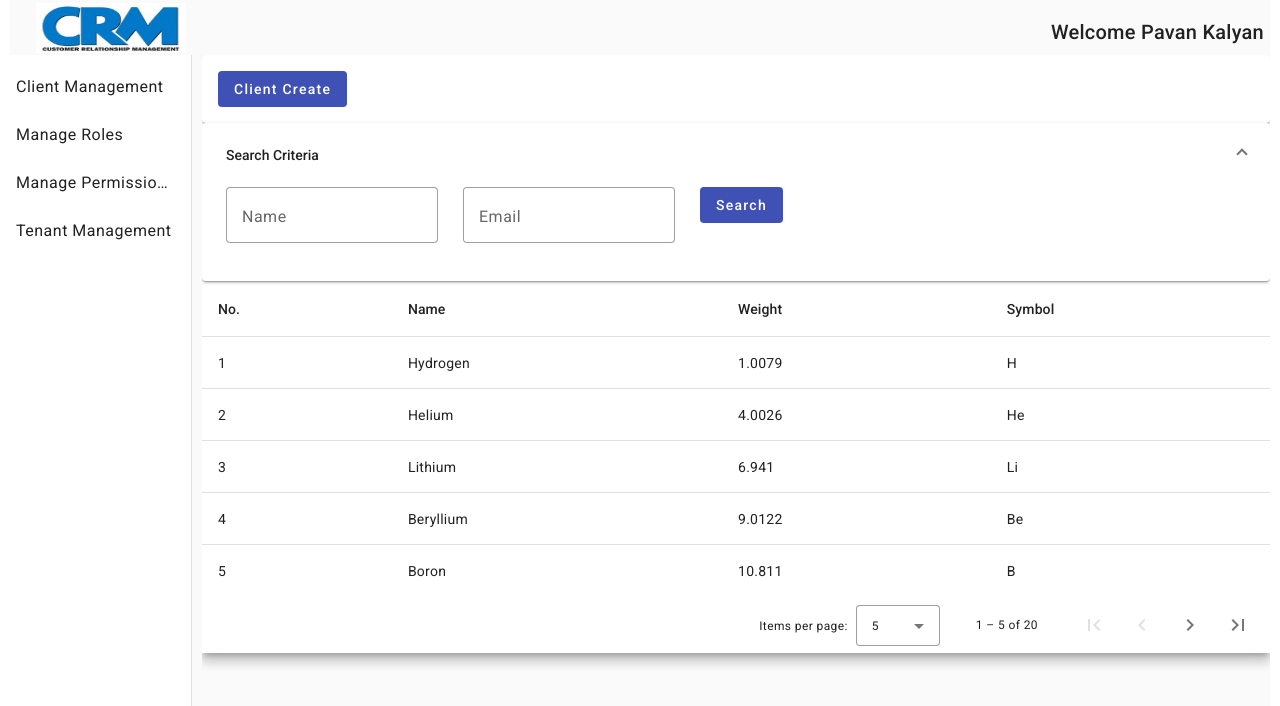
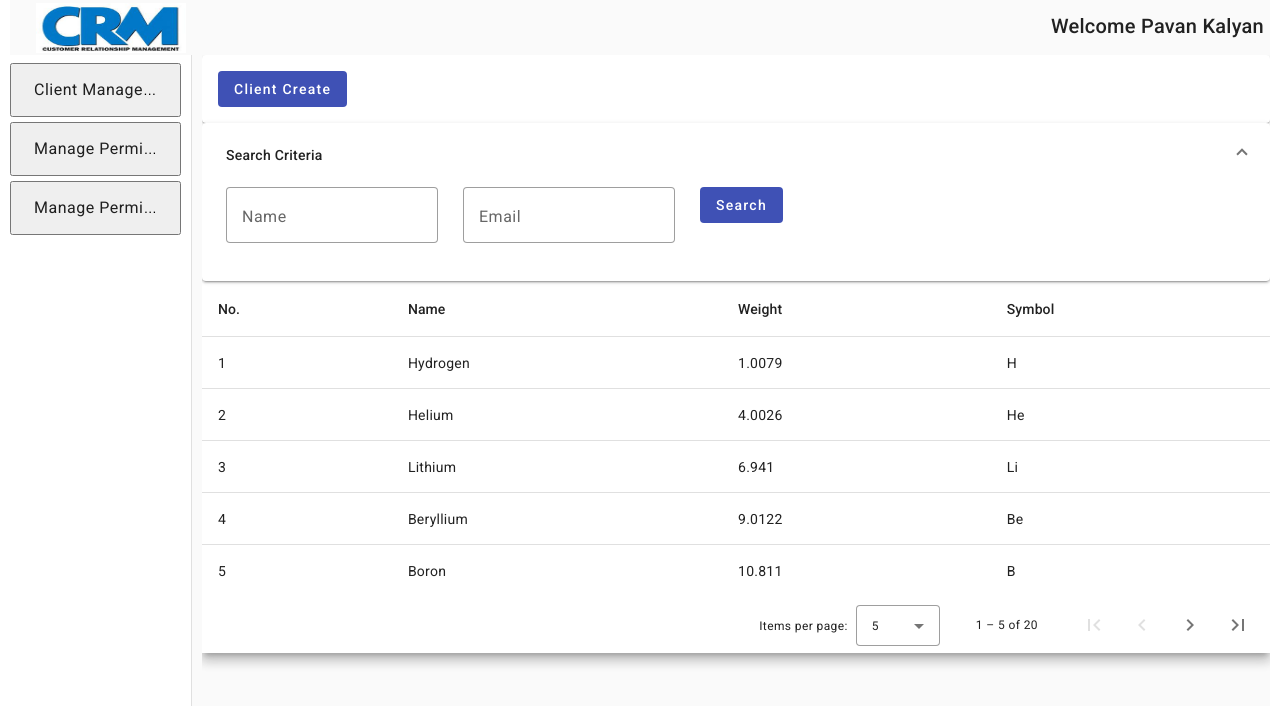
Before and after one commit to Pavankalyan477/crm, an Angular app in the folder crm-web/: page /dashboard/clients in a window 1280 px wide. Shown: the top 706 px of the page. Built offline with nearby package versions, Linux system fonts and the light colour scheme.

Commit message:
add for side menu

```diff
--- a/crm-web/angular.json
+++ b/crm-web/angular.json
@@ -93,5 +93,8 @@
         }
       }
     }
+  },
+  "cli": {
+    "analytics": false
   }
 }
--- a/crm-web/src/app/app.config.ts
+++ b/crm-web/src/app/app.config.ts
@@ -5,5 +5,5 @@ import { routes } from './app.routes';
 import { provideAnimationsAsync } from '@angular/platform-browser/animations/async';
 
 export const appConfig: ApplicationConfig = {
-  providers: [provideRouter(routes), provideAnimationsAsync()]
+  providers: [provideRouter(routes), provideAnimationsAsync(), provideAnimationsAsync()]
 };
--- a/crm-web/src/app/dashboard/dashboard.component.css
+++ b/crm-web/src/app/dashboard/dashboard.component.css
@@ -10,12 +10,27 @@
   top: 55px;
   left: 0;
   width: 15%;
+  padding: 0 10px;
 }
 
 .side-nav-content {
     top: 55px;
     width: 100%;
 }
-.anchor {
+.anchor:hover {
     cursor: pointer;
 }
+
+.w-100 {
+  width: 100%;
+}
+
+.mat-list {
+  display: flex;
+  flex-direction: column;
+  gap: 5px;
+}
+
+.list-item {
+  cursor: pointer !important;
+}
--- a/crm-web/src/app/dashboard/dashboard.component.html
+++ b/crm-web/src/app/dashboard/dashboard.component.html
@@ -1,11 +1,15 @@
 <div class="full-height">
     <mat-sidenav-container class="side-nav-contianer full-height">
-        <mat-sidenav opened mode="side" class="side-nav" >
-            <mat-list role="list">
-                <div class="anchor"><a routerLink="clients" routerLinkActive="active-link" ><mat-list-item role="listitem">Client Management</mat-list-item></a></div>
-                <div class="anchor"><a routerLink="roles" routerLinkActive="active-link"><mat-list-item role="listitem">Manage Roles</mat-list-item></a></div>
-                <div class="anchor"><a routerLink="permissions" routerLinkActive="active-link"><mat-list-item role="listitem">Manage Permissions</mat-list-item></a></div>
-                <div class="anchor"><a routerLink="tenants" routerLinkActive="active-link"><mat-list-item role="listitem">Tenant Management</mat-list-item></a></div>
+        <mat-sidenav opened mode="side" class="side-nav">
+            <mat-list role="list" class="mat-list">
+                <button class="w-100" class="list-item" routerLink="roles" routerLinkActive="active-link" mat-stroked-button><mat-list-item
+                        role="listitem" class="list-item">Client
+                        Management</mat-list-item></button>
+                <button class="w-100" class="list-item" mat-stroked-button color="primary"><mat-list-item role="listitem" class="list-item">Manage
+                        Permissions</mat-list-item></button>
+                <button class="w-100" class="list-item" mat-stroked-button color="accent"><mat-list-item role="listitem" class="list-item">Manage
+                        Permissions</mat-list-item></button>
+
             </mat-list>
         </mat-sidenav>
         <mat-sidenav-content fxFlex="100%" class="side-nav-content">
--- a/crm-web/src/index.html
+++ b/crm-web/src/index.html
@@ -9,7 +9,7 @@
   <link href="https://fonts.googleapis.com/css2?family=Roboto:wght@300;400;500&display=swap" rel="stylesheet">
   <link href="https://fonts.googleapis.com/icon?family=Material+Icons" rel="stylesheet">
 </head>
-<body>
+<body class="mat-typography">
   <app-root></app-root>
 </body>
 </html>
```
